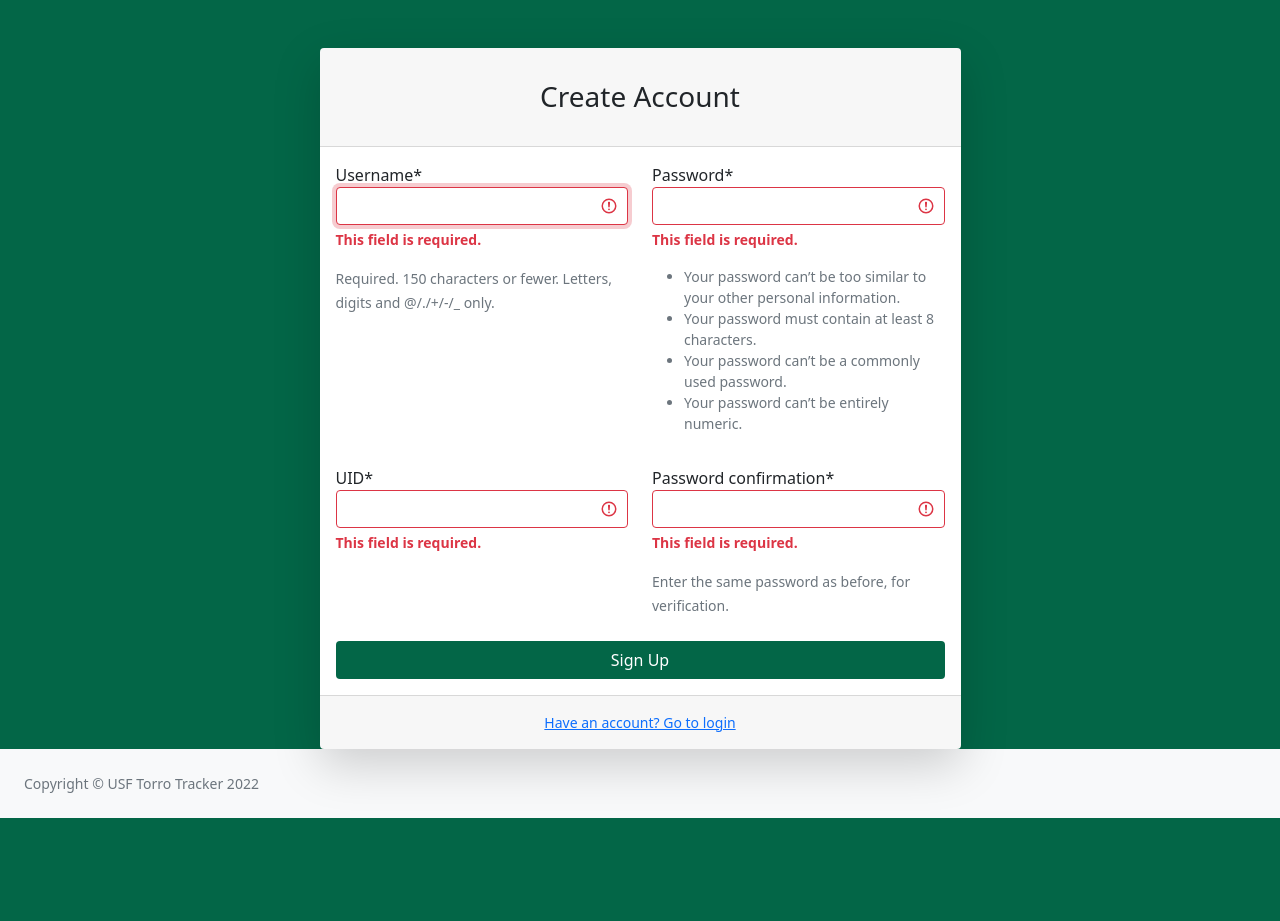
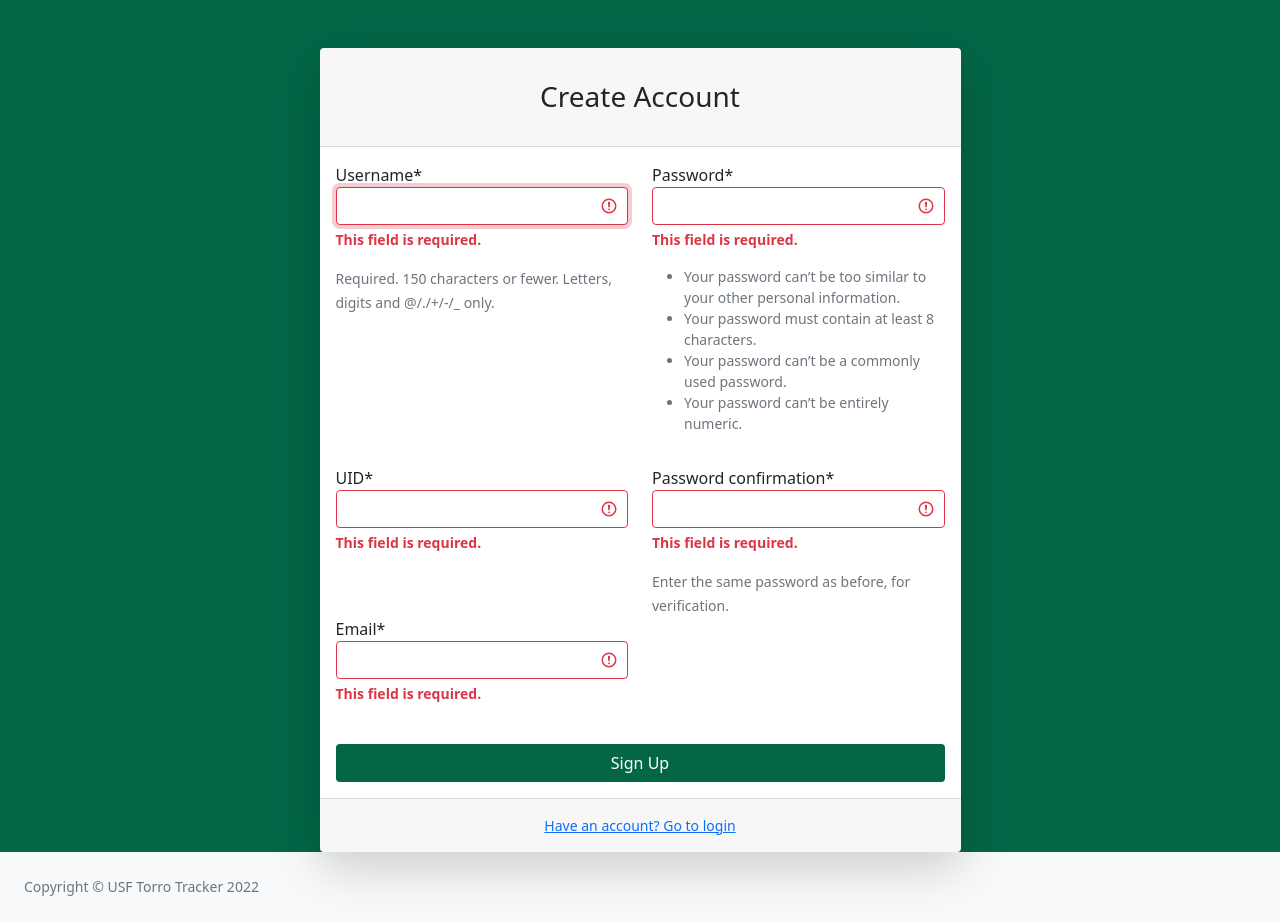
Before and after one commit to CAlfanoNerey/UTT, a Django app: page /signup/ in a window 1280 px wide. Before the commit the page ends 818 px from the top, so only its background shows below. Run offline with Django 4.2, Linux system fonts and the light colour scheme; parts of the project's set-up code (start-up, migrations or seed data) failed here and were passed over; some libraries are stand-ins or nearby versions.

Commit message:
domain validate on signup email

```diff
--- a/seniorProj/mysite/scheduler/forms.py
+++ b/seniorProj/mysite/scheduler/forms.py
@@ -2,14 +2,20 @@
 from django import forms
 from django.contrib.auth.forms import AuthenticationForm, UserChangeForm, UserCreationForm
 from .models import User, StudChoice
+from django.core.exceptions import ValidationError
+import re
+EMAIL_REGEX = r'\w+@usf\.edu'
 
-
+def email_valid(value):
+    if value and not re.match(EMAIL_REGEX, value):
+        raise forms.ValidationError("Must use .usf.edu email")
+    return value
 
 class SignUpForm(UserCreationForm):
+    email = forms.EmailField(max_length=200, validators=[email_valid])
     class Meta:
         model = User
-        fields = ('username', 'password1','password2', 'uID')
-
+        fields = ('username', 'password1','password2', 'uID', 'email')
 
 class StudChoiceForm(forms.Form):
     class Meta:
--- a/seniorProj/mysite/scheduler/models.py
+++ b/seniorProj/mysite/scheduler/models.py
@@ -7,10 +7,6 @@ from django.db.models.signals import post_save
 from django.dispatch import receiver
 
 from django.contrib.auth.models import AbstractUser
-
-
-
-
 
 
 class fullClass (models.Model):
--- a/seniorProj/mysite/scheduler/templates/register.html
+++ b/seniorProj/mysite/scheduler/templates/register.html
@@ -61,6 +61,13 @@
                                                         {{ form.password2 | as_crispy_field }}
                                                     </div>
                                                 </div>
+                                                <div class="col-md-6">
+                                                    <div class="form-floating">
+                                                        {% comment %} <input class="form-control" id="inputEmail" type="email" placeholder="name@example.com" />
+                                                        <label for="inputEmail">Email address</label> {% endcomment %}
+                                                        {{ form.email | as_crispy_field }}
+                                                    </div>
+                                                </div>
                                             </div>
                                             {% comment %} <div class="form-floating mb-3">
                                                 <input class="form-control" id="inputEmail" type="email" placeholder="name@example.com" />
--- a/seniorProj/mysite/scheduler/views.py
+++ b/seniorProj/mysite/scheduler/views.py
@@ -25,6 +25,7 @@ def signUpView(request):
         username = form.cleaned_data.get('username')
         password = form.cleaned_data.get('password1')
         uID = form.cleaned_data.get('uID')
+        email = form.cleaned_data.get('email')
         user = authenticate(username=username, password=password)
         login(request, user)
         return redirect('home')
```
